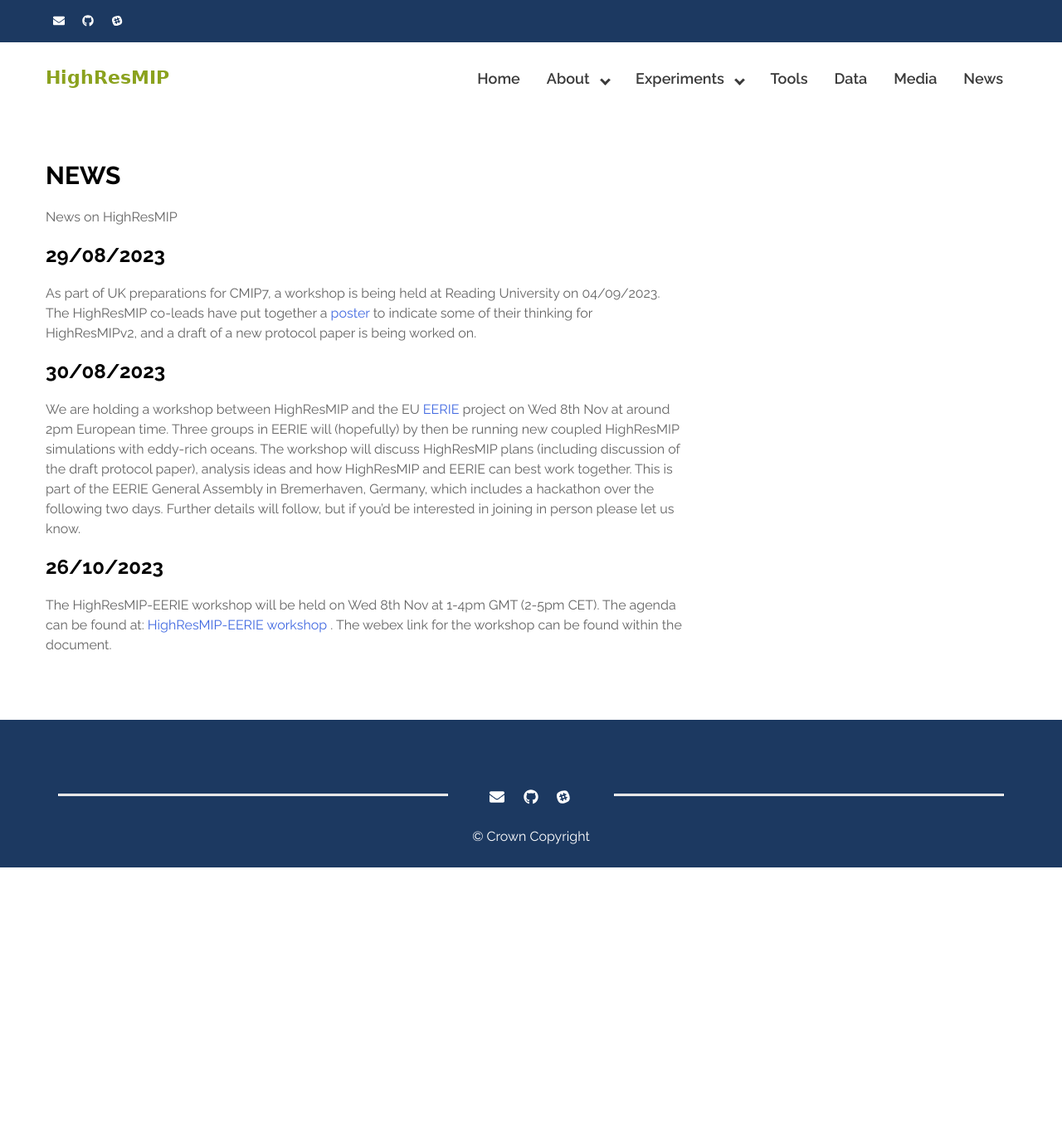
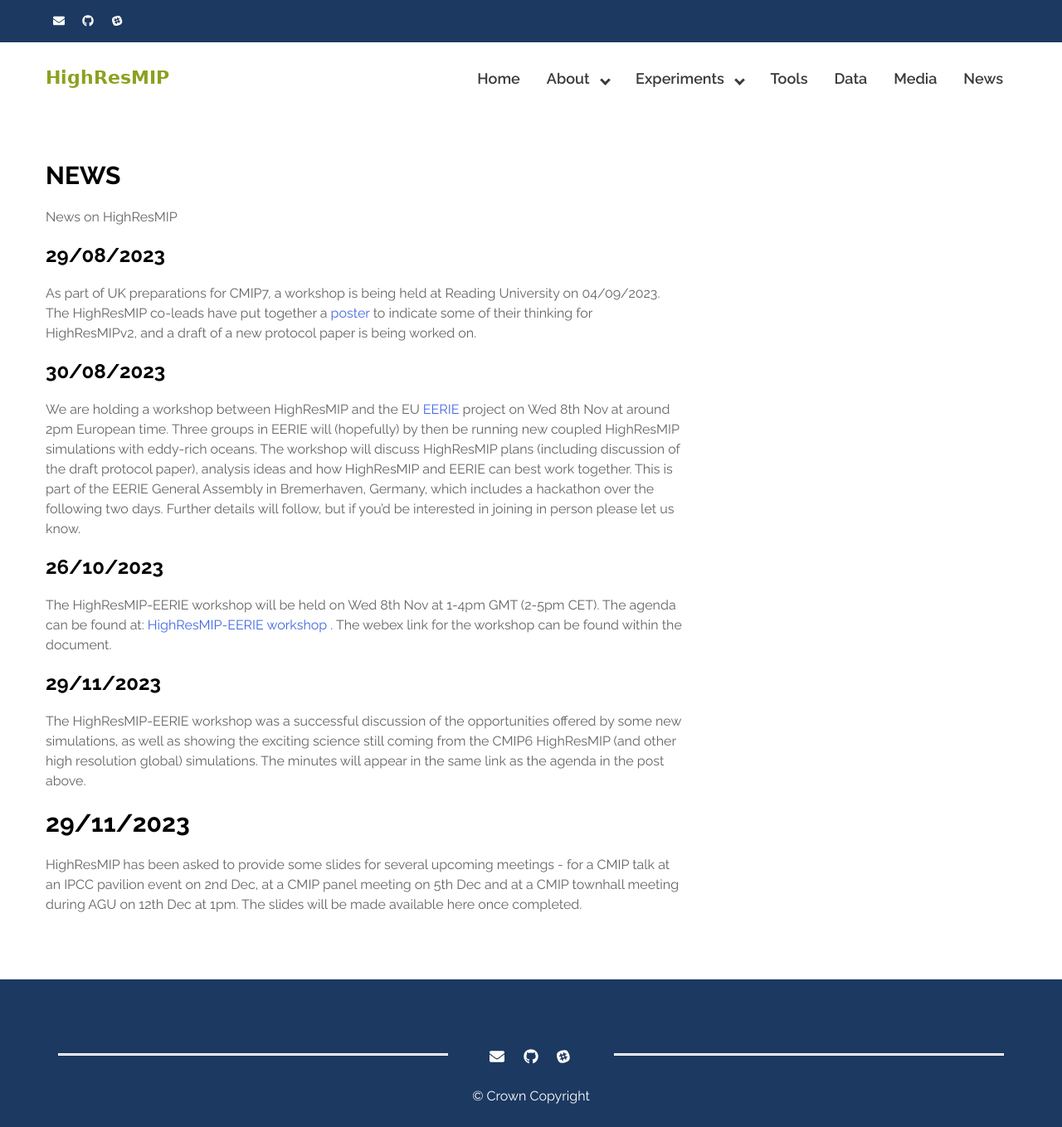
Before and after one commit to HighResMIP2/HighResMIP2.github.io, a Jekyll site: the page built from news.md, in a window 1280 px wide. Shown: the whole page at 83% size. Built offline with Jekyll 4.4.1, drawn with Linux system fonts in a browser that asks for light colours; before the commit the page ends 1046 px from its top, so only the background shows below that.

```diff
--- a/news.md
+++ b/news.md
@@ -14,3 +14,9 @@ We are holding a workshop between HighResMIP and the EU <a href="https://eerie-p
 
 ### 26/10/2023
 The HighResMIP-EERIE workshop will be held on Wed 8th Nov at 1-4pm GMT (2-5pm CET). The agenda can be found at: <a href="https://docs.google.com/document/d/1Y7mw4yZ6mYIXKLZwjQpKPIvaIttVdF-T/edit"> HighResMIP-EERIE workshop </a>. The webex link for the workshop can be found within the document.
+
+### 29/11/2023
+The HighResMIP-EERIE workshop was a successful discussion of the opportunities offered by some new simulations, as well as showing the exciting science still coming from the CMIP6 HighResMIP (and other high resolution global) simulations. The minutes will appear in the same link as the agenda in the post above.
+
+## 29/11/2023
+HighResMIP has been asked to provide some slides for several upcoming meetings - for a CMIP talk at an IPCC pavilion event on 2nd Dec, at a CMIP panel meeting on 5th Dec and at a CMIP townhall meeting during AGU on 12th Dec at 1pm. The slides will be made available here once completed.
```
Also changed, not shown: experiment_cmip7.md (+5 -1 lines), assets/images/documents/highresmip_simulations_cmip7.png (added).
